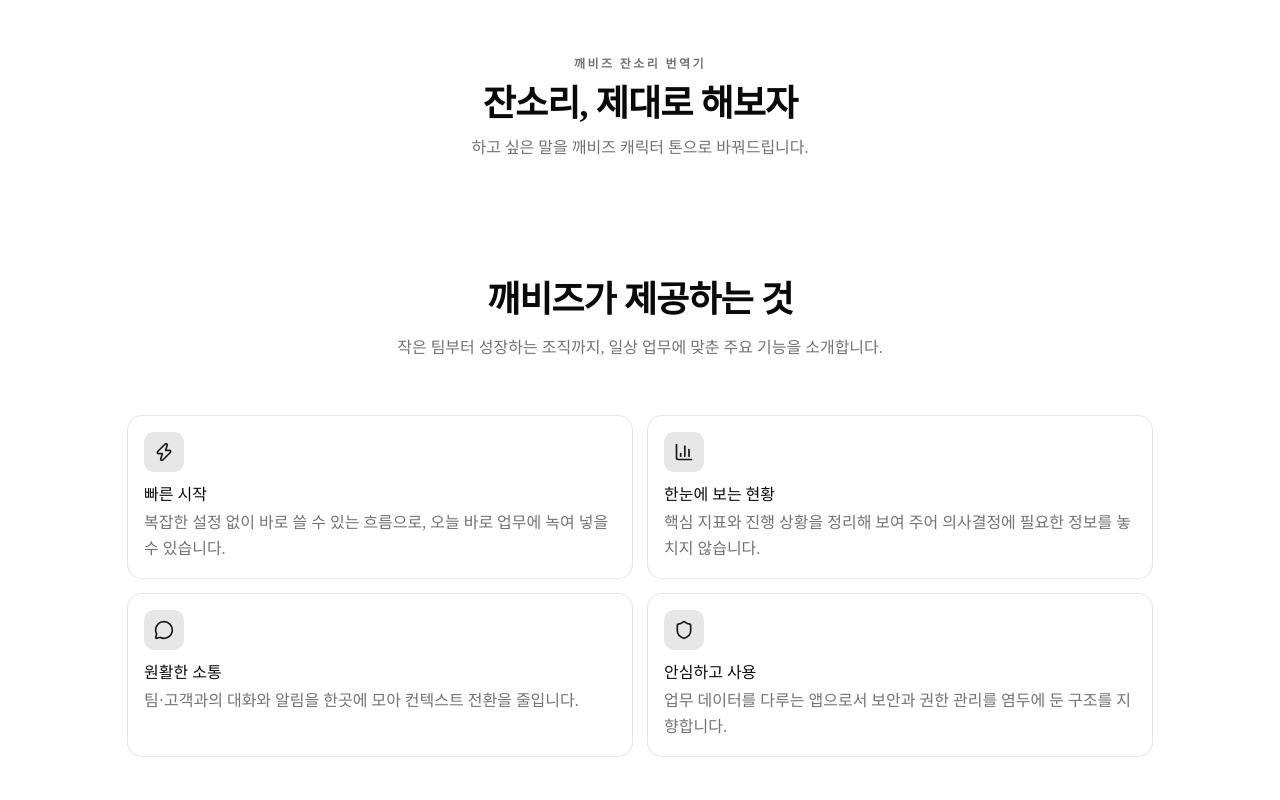
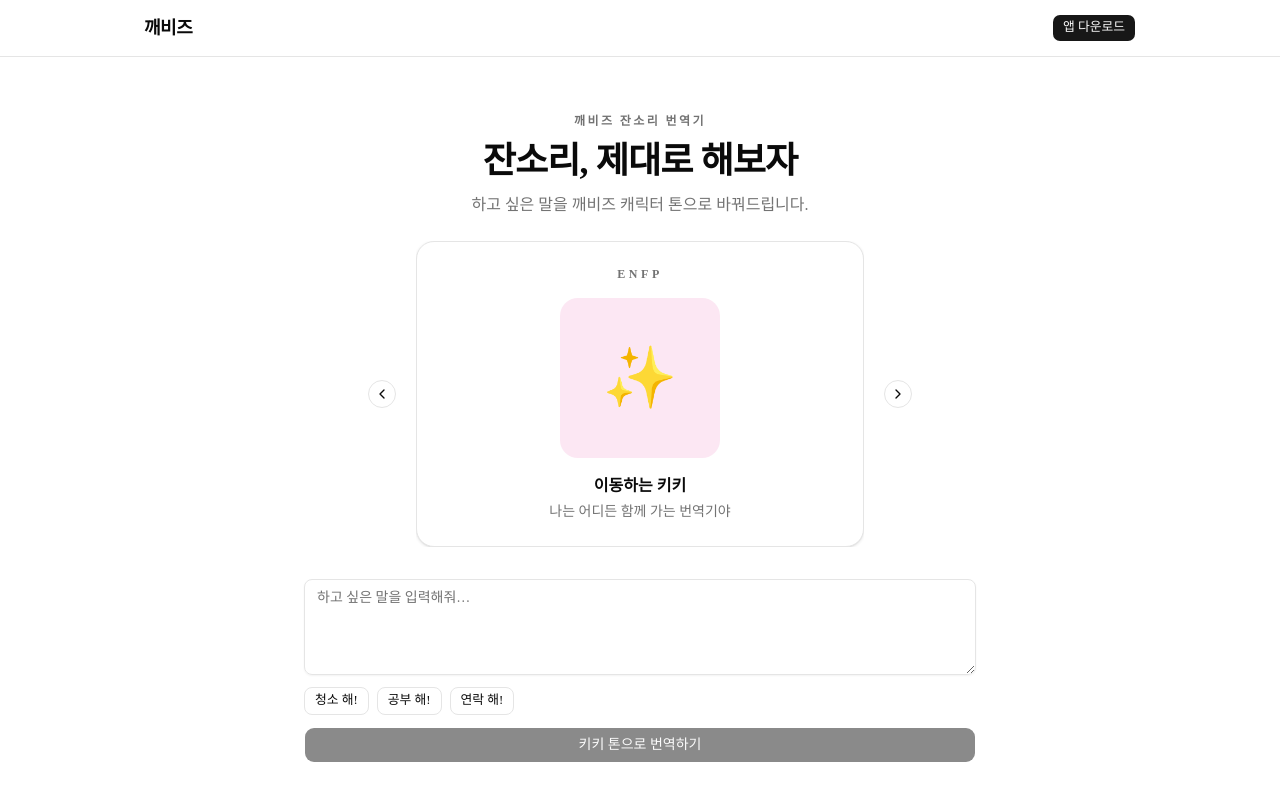
Before and after one commit to hansol-build/ggaebiz-web, a Next.js app: page / in a window 1280 px wide. Shown: the top 800 px of the page. Built offline with nearby package versions, Linux system fonts and the light colour scheme; no server answers.

Commit message:
refactor(home): 메인 페이지를 새 헤더·번역기 구성으로 재배치함
Co-Authored-By: Claude Opus 4.7 (1M context) <noreply@anthropic.com>

```diff
--- a/app/page.tsx
+++ b/app/page.tsx
@@ -1,16 +1,20 @@
 import { DownloadCta } from "@/components/download-cta";
-import { FeaturesSection } from "@/components/features-section";
 import { HeroSection } from "@/components/hero-section";
+import { SiteHeader } from "@/components/site-header";
+import { TranslatorSection } from "@/components/translator-section";
 
 export default function HomePage() {
   return (
+    <>
+      <SiteHeader />
       <main>
         <HeroSection />
-      <FeaturesSection />
+        <TranslatorSection />
         <DownloadCta />
         <footer className="border-t px-4 py-8 text-center text-sm text-muted-foreground">
           <p>© {new Date().getFullYear()} 깨비즈 (Ggaebiz). All rights reserved.</p>
         </footer>
       </main>
+    </>
   );
 }
```
Lines whose indentation alone changed are shown as unchanged.
